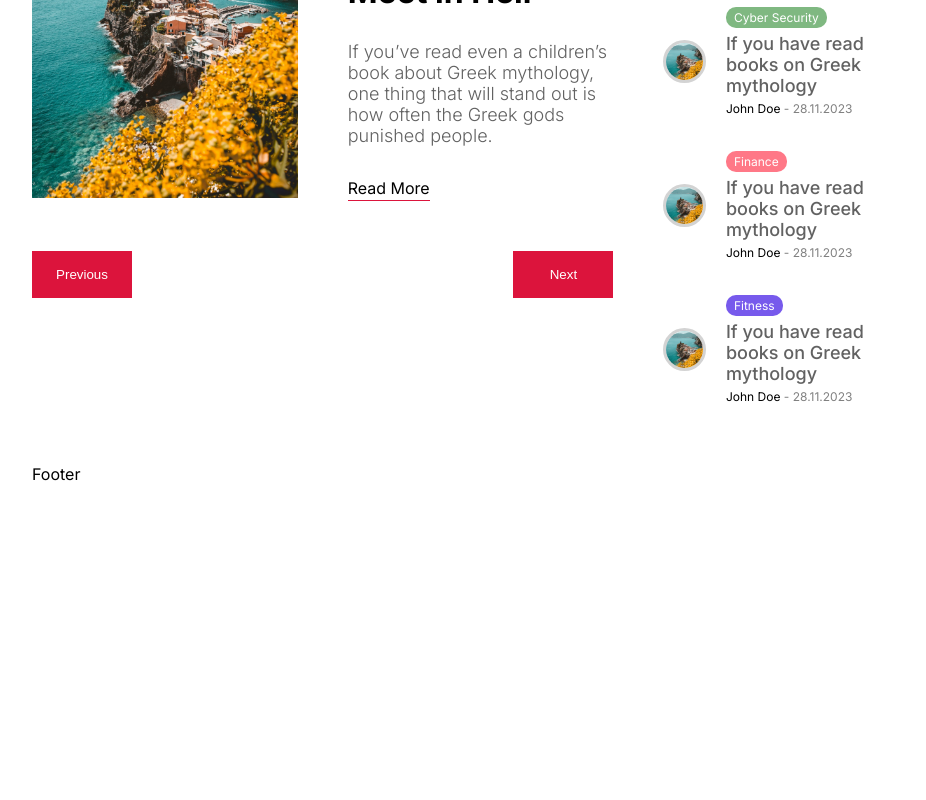
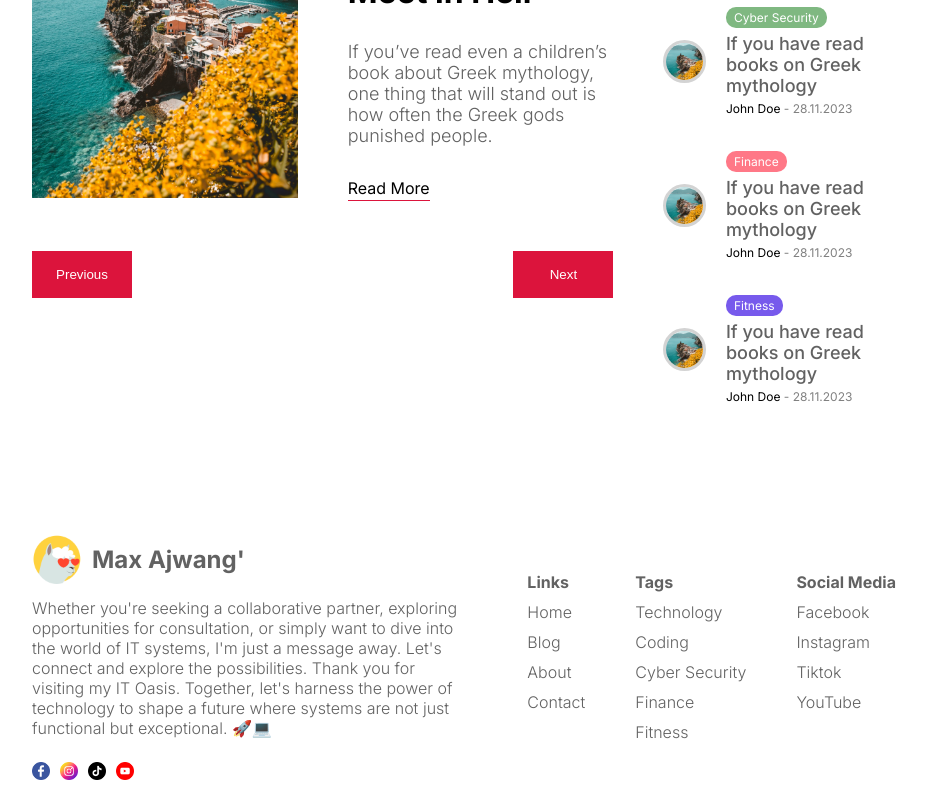
Before and after one commit to max-ajwang/nextjs-blog, a Next.js app: page / in a window 1280 px wide. Shown: the part 2786-3586 px from the top of the page, without its empty margins (176-1102 px from the left). Before the commit the page ends 3270 px from the top, so only its background shows below. Built offline with nearby package versions, Linux system fonts and the light colour scheme.

Commit message:
Footer component design, Card & Menu Component responsive design

```diff
--- a/src/components/card/card.module.css
+++ b/src/components/card/card.module.css
@@ -42,3 +42,9 @@
   width: max-content;
   padding: 2px 0px;
 }
+
+@media screen and (max-width: 1024px) {
+  .imageContainer {
+    display: none;
+  }
+}
--- a/src/components/footer/Footer.jsx
+++ b/src/components/footer/Footer.jsx
@@ -1,8 +1,57 @@
 import React from 'react';
 import styles from './footer.module.css';
+import Image from 'next/image';
+import Link from 'next/link';
 
 const Footer = () => {
-  return <div className={styles.container}>Footer</div>;
+  return (
+    <div className={styles.container}>
+      <div className={styles.info}>
+        <div className={styles.logo}>
+          <Image src="/logo.png" alt="Max Ajwang" width={50} height={50} />
+          <h1 className={styles.logoText}>Max Ajwang'</h1>
+        </div>
+        <p className={styles.desc}>
+          Whether you're seeking a collaborative partner, exploring
+          opportunities for consultation, or simply want to dive into the world
+          of IT systems, I'm just a message away. Let's connect and explore the
+          possibilities. Thank you for visiting my IT Oasis. Together, let's
+          harness the power of technology to shape a future where systems are
+          not just functional but exceptional. 🚀💻
+        </p>
+        <div className={styles.icons}>
+          <Image src="/facebook.png" alt="" width={18} height={18} />
+          <Image src="/instagram.png" alt="" width={18} height={18} />
+          <Image src="/tiktok.png" alt="" width={18} height={18} />
+          <Image src="/youtube.png" alt="" width={18} height={18} />
+        </div>
+      </div>
+      <div className={styles.links}>
+        <div className={styles.list}>
+          <span className={styles.listTitle}>Links</span>
+          <Link href="/">Home</Link>
+          <Link href="/">Blog</Link>
+          <Link href="/">About</Link>
+          <Link href="/">Contact</Link>
+        </div>
+        <div className={styles.list}>
+          <span className={styles.listTitle}>Tags</span>
+          <Link href="/">Technology</Link>
+          <Link href="/">Coding</Link>
+          <Link href="/">Cyber Security</Link>
+          <Link href="/">Finance</Link>
+          <Link href="/">Fitness</Link>
+        </div>
+        <div className={styles.list}>
+          <span className={styles.listTitle}>Social Media</span>
+          <Link href="/">Facebook</Link>
+          <Link href="/">Instagram</Link>
+          <Link href="/">Tiktok</Link>
+          <Link href="/">YouTube</Link>
+        </div>
+      </div>
+    </div>
+  );
 };
 
 export default Footer;
--- a/src/components/footer/footer.module.css
+++ b/src/components/footer/footer.module.css
@@ -0,0 +1,83 @@
+.container {
+  margin-top: 50px;
+  padding: 20px 0px;
+  display: flex;
+  align-items: center;
+  justify-content: space-between;
+  color: var(--softTextColor);
+}
+
+.info {
+  flex: 1;
+  display: flex;
+  flex-direction: column;
+  gap: 14px;
+}
+
+.logo {
+  display: flex;
+  align-items: center;
+  gap: 10px;
+}
+
+.logoText {
+  font-size: 24px;
+}
+
+.desc {
+  font-weight: 300;
+}
+
+.icons {
+  margin-top: 10px;
+  display: flex;
+  gap: 10px;
+}
+
+.links {
+  flex: 1;
+  display: flex;
+  justify-content: flex-end;
+  gap: 100px;
+}
+
+.list {
+  display: flex;
+  flex-direction: column;
+  gap: 10px;
+  font-weight: 300;
+}
+
+.listTitle {
+  font-weight: bold;
+}
+
+@media screen and (max-width: 1280px) {
+  .links {
+    gap: 50px;
+  }
+}
+
+@media screen and (max-width: 1024px) {
+  .links {
+    gap: 25px;
+  }
+}
+
+@media screen and (max-width: 768px) {
+  .container {
+    flex-direction: column;
+    gap: 50px;
+  }
+
+  .links {
+    width: 100%;
+    justify-content: space-between;
+  }
+}
+
+@media screen and (max-width: 640px) {
+  .links {
+    font-size: 14px;
+  }
+}
--- a/src/components/menu/menu.module.css
+++ b/src/components/menu/menu.module.css
@@ -12,3 +12,9 @@
 .title {
   font-size: 28px;
 }
+
+@media screen and (max-width: 1024px) {
+  .container {
+    display: none;
+  }
+}
```
